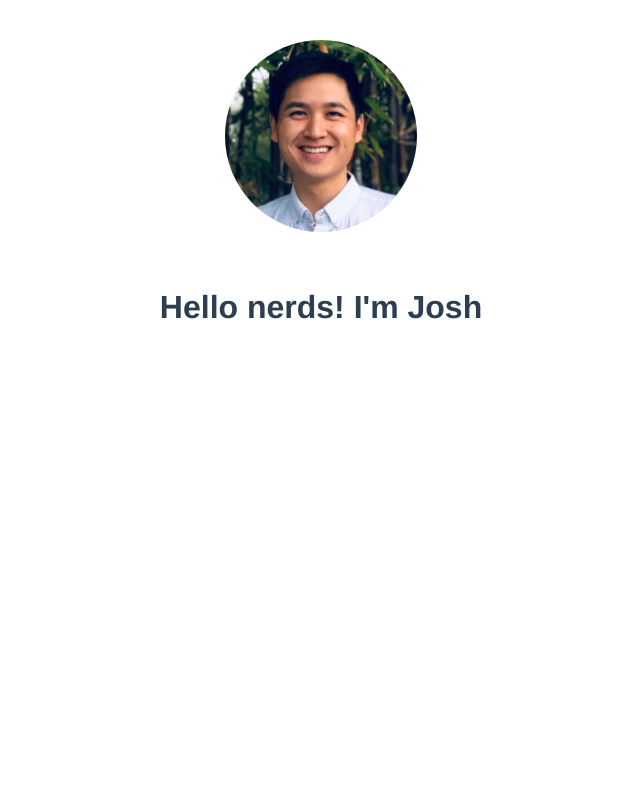
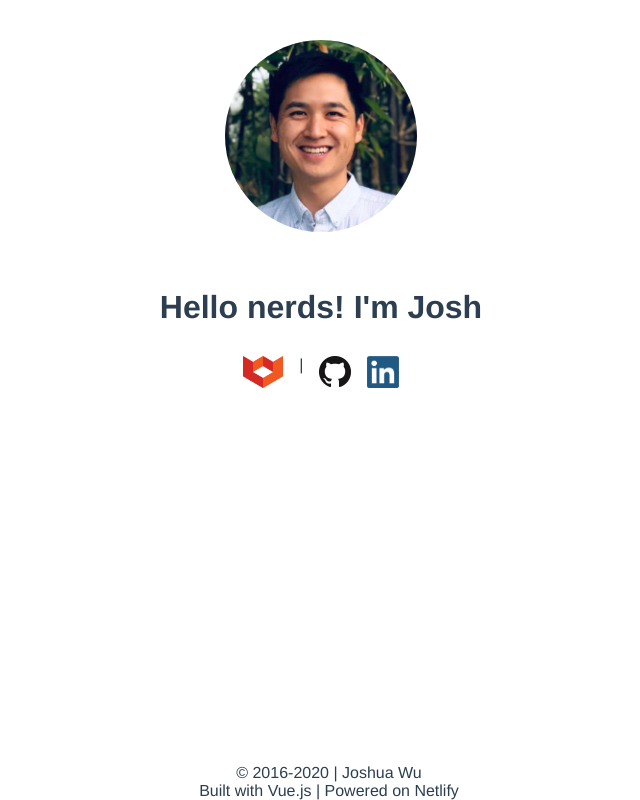
Before and after one commit to jwu910/joshuawudotme, a Vue app: page / in a window 1280 px wide. Shown: the whole page, without its empty margins (319-959 px from the left). Built offline with nearby package versions, Linux system fonts and the light colour scheme.

Commit message:
feat: Add social links and footer

```diff
--- a/src/App.vue
+++ b/src/App.vue
@@ -1,6 +1,14 @@
 <template>
   <div id="app">
     <router-view />
+    <footer>
+      <div>
+        &copy; 2016-2020 | Joshua Wu
+      </div>
+      <div>
+        Built with Vue.js | Powered on Netlify
+      </div>
+    </footer>
   </div>
 </template>
 
@@ -12,4 +20,13 @@
   text-align: center;
   color: #2c3e50;
 }
+
+footer {
+  bottom: 0;
+  display: flex;
+  flex-direction: column;
+  justify-content: center;
+  position: fixed;
+  width: 100%;
+}
 </style>
--- a/src/main.js
+++ b/src/main.js
@@ -1,7 +1,10 @@
-import { createApp } from "vue";
+import Vue from "vue";
 import App from "./App.vue";
 import router from "./router";
 
-createApp(App)
-  .use(router)
-  .mount("#app");
+Vue.config.productionTip = false;
+
+new Vue({
+  router,
+  render: h => h(App),
+}).$mount("#app");
--- a/src/views/Home.vue
+++ b/src/views/Home.vue
@@ -1,25 +1,77 @@
 <template>
   <div class="home">
-    <img class="profile" alt="Vue logo" src="../assets/profile.jpg" />
+    <img class="profile" alt="Profile image" src="../assets/profile.jpg" />
     <h1>Hello nerds! I'm Josh</h1>
+    <section>
+      <div class="links">
+        <span class="logo">
+          <img width="42" src="../assets/wu-logo.png" />
+        </span>
+        <span class="spacer">|</span>
+        <a
+          class="social"
+          href="https://github.com/jwu910"
+          target="_blank"
+          rel="noopener noreferrer"
+        >
+          <img alt="Github logo" src="../assets/github.png" />
+        </a>
+        <a
+          class="social"
+          href="https://linkedin.com/in/wujoshua"
+          target="_blank"
+          rel="noopener noreferrer"
+        >
+          <img alt="LinkedIn logo" src="../assets/linkedin.png" />
+        </a>
+      </div>
+    </section>
   </div>
 </template>
 
 <script>
-// @ is an alias to /src
-// import HelloWorld from "@/components/HelloWorld.vue";
-
 export default {
   name: "Home",
-  components: {}
+  components: {},
 };
 </script>
 
 <style lang="scss" scoped>
+.home {
+  max-width: 60%;
+  margin: auto;
+}
+
 .profile {
   border-radius: 50%;
   height: 12rem;
   padding: 2rem;
   width: 12rem;
 }
+
+.links {
+  display: flex;
+  justify-content: center;
+
+  img {
+    height: 32px;
+    width: 32px;
+    padding: 0.5rem;
+  }
+}
+
+.logo img {
+  width: unset;
+}
+
+.spacer {
+  padding: 0.5rem;
+  vertical-align: center;
+}
+
+.social {
+  &:hover {
+    opacity: 0.5;
+  }
+}
 </style>
```
Also changed, not shown: src/router/index.js (+10 -6 lines).
